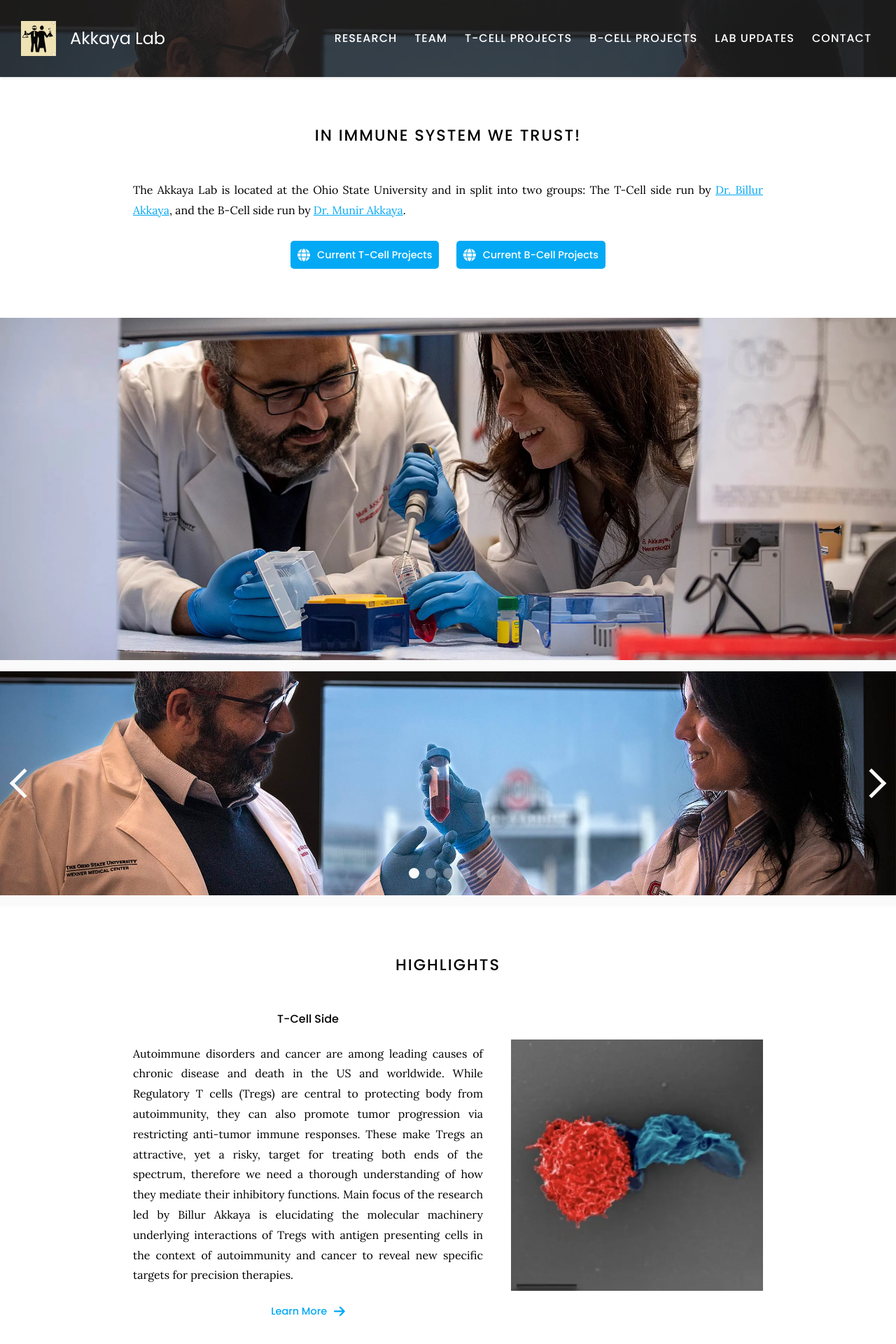
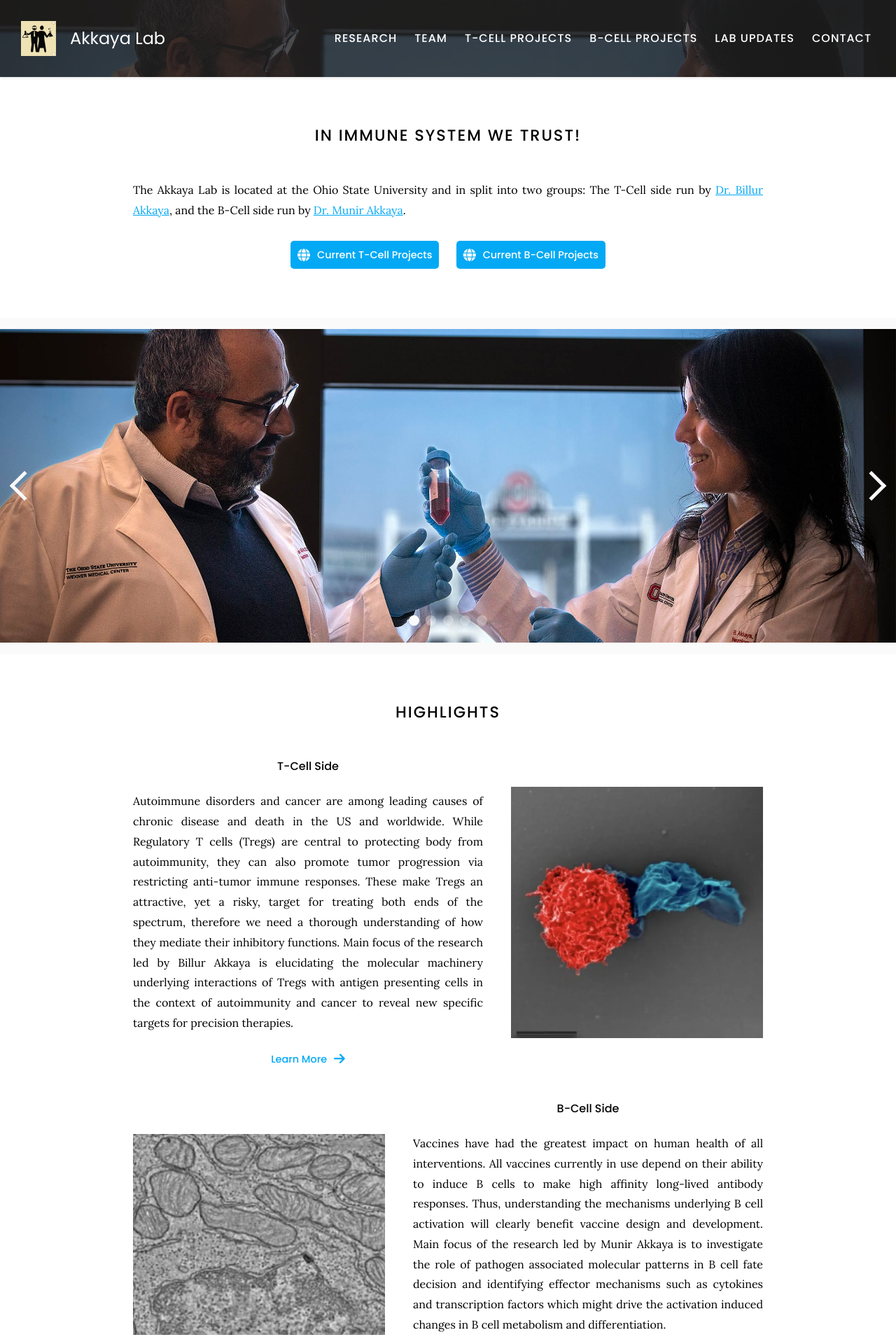
Before and after one commit to Harrisonthow/akkaya-lab, a Jekyll site: the page built from index.md, in a window 1280 px wide. Shown: the top 1920 px of the page at 70% size. Built offline with Jekyll 4.4.1, drawn with Linux system fonts in a browser that asks for light colours.

Commit message:
Update index.md

```diff
--- a/index.md
+++ b/index.md
@@ -33,8 +33,7 @@
 
 {% include section.html full=true %}
 
-{% include banner.html image="images/banner.webp" %}
-{% include carousel.html height="25" unit="%" duration="7" number="1" %}
+{% include carousel.html height="35" unit="%" duration="7" number="1" %}
 
 {% include section.html %}
 
```
